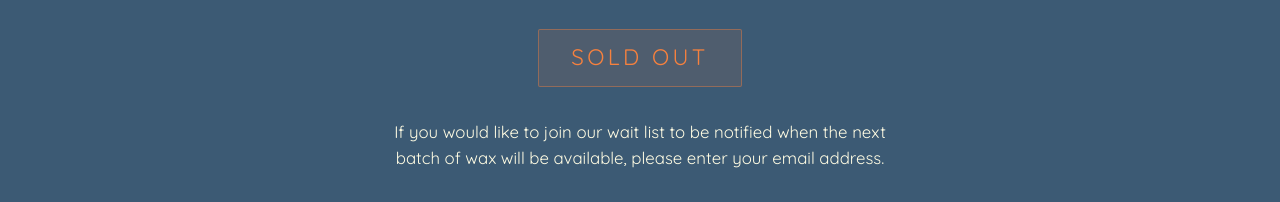
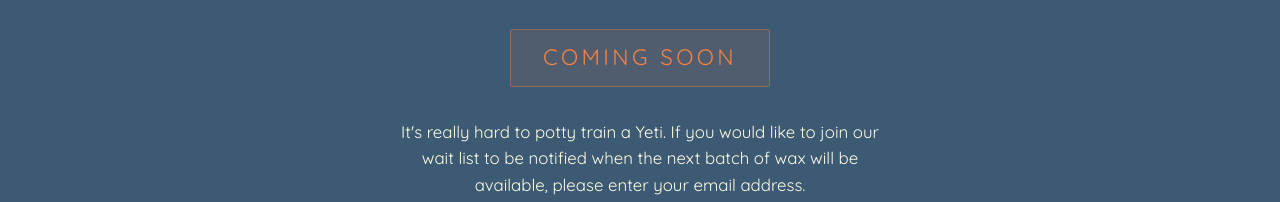
Before and after one commit to Yetipoop/yetipoopskiwax, a website: page public/wax.html in a window 1280 px wide. Shown: the part 782-984 px from the top of the page. Drawn offline with Linux system fonts and the light colour scheme.

Commit message:
wax page: sold out → coming soon, add yeti copy

```diff
--- a/public/wax.html
+++ b/public/wax.html
@@ -33,9 +33,9 @@
       <img src="/images/logo-dark.png" alt="Yeti Poop Ski Wax" style="width:200px; margin:0 auto 2rem;">
       <h1>YETI POOP SKI WAX</h1>
       <img src="/images/wax-bar.png" alt="Yeti Poop Ski Wax Bar" style="width:100%; max-width:480px; margin:0 auto 2rem; display:block; border-radius:4px;">
-      <div class="wax-status" style="background: rgba(247,129,62,0.1); border-color: rgba(247,129,62,0.4); color: var(--teal);">SOLD OUT</div>
+      <div class="wax-status" style="background: rgba(247,129,62,0.1); border-color: rgba(247,129,62,0.4); color: var(--teal);">COMING SOON</div>
       <p class="wax-copy">
-        If you would like to join our wait list to be notified when the next batch of wax will be available, please enter your email address.
+        It's really hard to potty train a Yeti. If you would like to join our wait list to be notified when the next batch of wax will be available, please enter your email address.
       </p>
       <form id="waitlist-form" style="display: flex; gap: 0.5rem; justify-content: center; flex-wrap: wrap; max-width: 480px; margin: 0 auto;">
         <input
```
